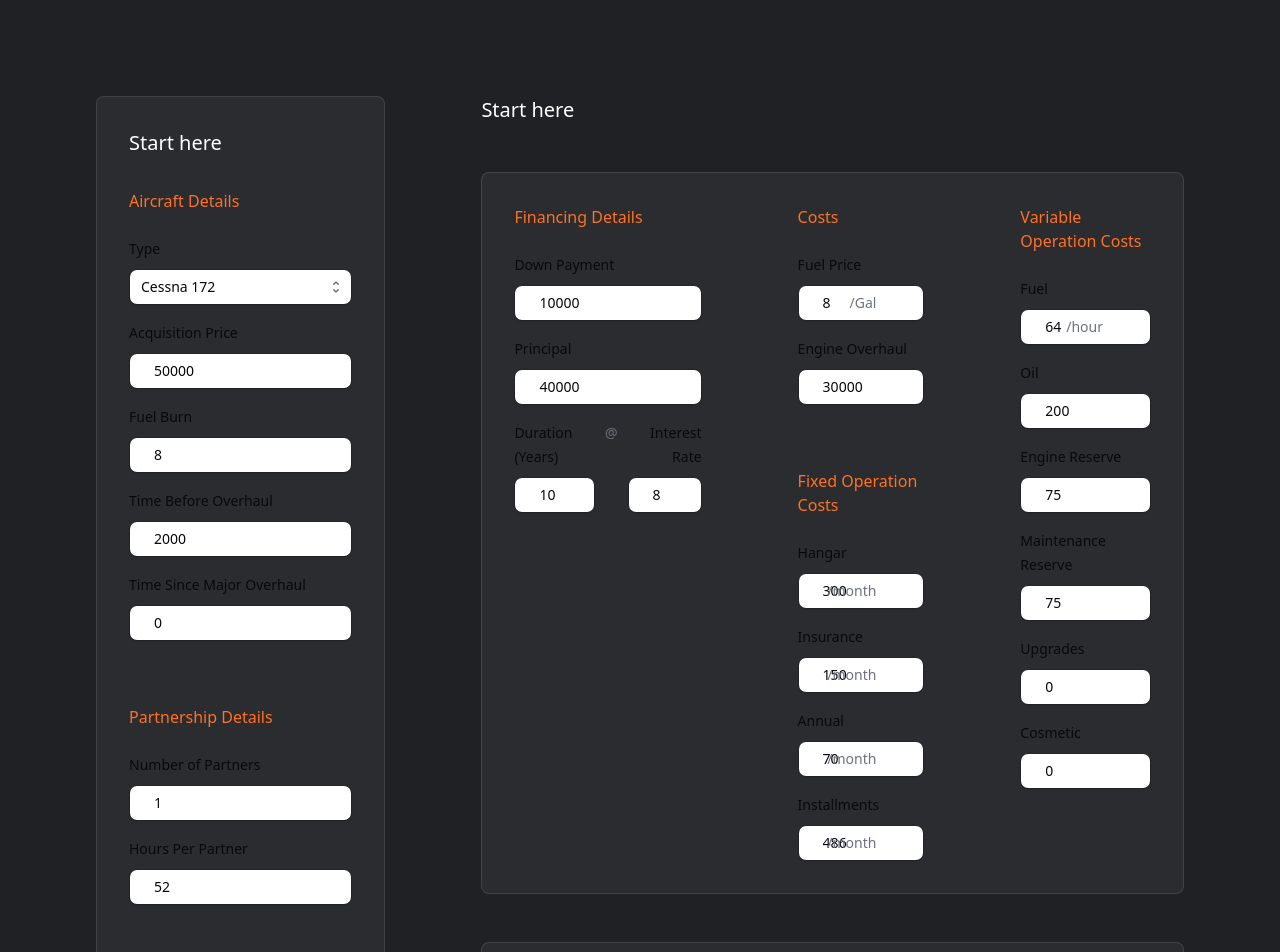
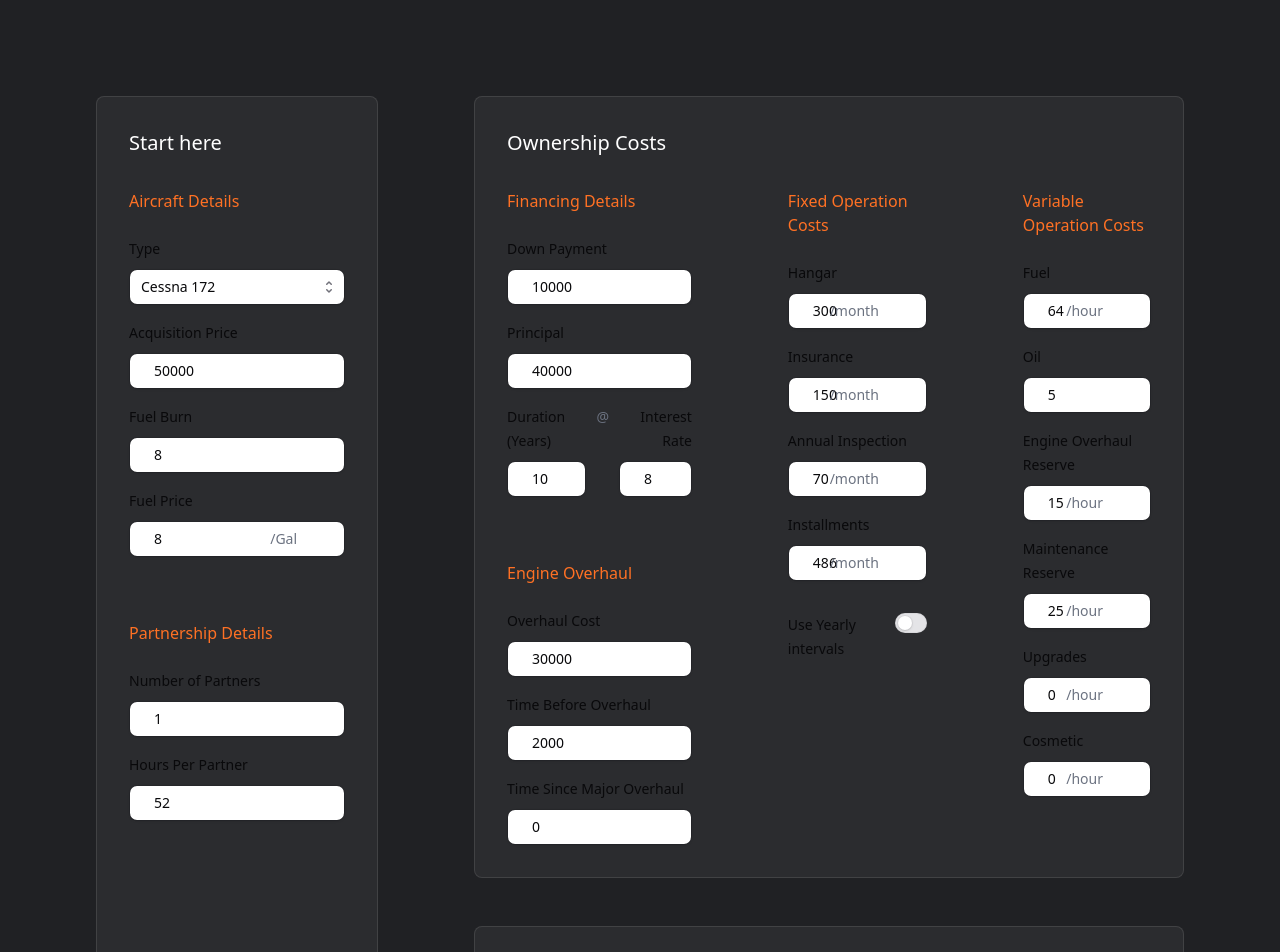
Before and after one commit to raccoonventures/rentorbuyaplane, a Next.js app: page / in a window 1280 px wide. Shown: the top 952 px of the page. Built offline with nearby package versions, Linux system fonts and the light colour scheme.

Commit message:
feat: functions, calc, layouts

```diff
--- a/components/Calculator.tsx
+++ b/components/Calculator.tsx
@@ -18,7 +18,7 @@ interface FormData {
 }
 
 import { Field as HeadlessField } from '@headlessui/react';
-import { useEffect, useState } from 'react';
+import { useEffect, useMemo, useState } from 'react';
 
 import {
 	Alert,
@@ -27,7 +27,7 @@ import {
 	AlertTitle,
 } from '@/catalyst/alert';
 import { Button } from '@/catalyst/button';
-import { Label } from '@/catalyst/fieldset';
+import { ErrorMessage, Label } from '@/catalyst/fieldset';
 import { Input } from '@/catalyst/input';
 import { Select } from '@/catalyst/select';
 
@@ -75,10 +75,10 @@ export function Calculator({
 				},
 				variable: {
 					fuel: 64,
-					oil: 200,
+					oil: 5,
 					reserve: {
-						engine: 75,
-						maintenance: 75,
+						engine: 15,
+						maintenance: 25,
 					},
 					upgrades: 0,
 					cosmetic: 0,
@@ -105,10 +105,52 @@ export function Calculator({
 		}));
 	};
 
+	const handleIsWetSwitchChange = (checked: boolean) => {
+		setFormData((prevData) => ({
+			...prevData,
+			costs: {
+				...prevData.costs,
+				rental: {
+					...prevData?.costs?.rental,
+					isWet: checked,
+				},
+			},
+		}));
+	};
+
+	const handleFixedCostsYearlySwitchChange = (checked: boolean) => {
+		setFormData((prevData) => {
+			const hangar = prevData?.costs?.operation?.fixed?.hangar ?? 0;
+			const insurance = prevData?.costs?.operation?.fixed?.insurance ?? 0;
+			const annual = prevData?.costs?.operation?.fixed?.annual ?? 0;
+			const financing = prevData?.costs?.operation?.fixed?.financing ?? 0;
+
+			return {
+				...prevData,
+				costs: {
+					...prevData.costs,
+					operation: {
+						...prevData?.costs?.operation,
+						fixed: {
+							...prevData?.costs?.operation?.fixed,
+							hangar: checked ? hangar * 12 : hangar / 12,
+							insurance: checked ? insurance * 12 : insurance / 12,
+							annual: checked ? annual * 12 : annual / 12,
+							financing: checked ? financing * 12 : financing / 12,
+						},
+					},
+				},
+				settings: {
+					...prevData.settings,
+					fixedCostsYearly: checked,
+				},
+			};
+		});
+	};
 	const handleChange = (e: React.ChangeEvent<HTMLInputElement>) => {
 		const { name, value } = e.target;
 		const keys = name.split('.');
-
+		// Updaten FormData
 		setFormData((prevData) => {
 			// A recursive function to handle deep updates
 			const updateNestedData = (
@@ -165,7 +207,7 @@ export function Calculator({
 				: acquisitionPrice * 0.2;
 			const calculatedPrincipal = acquisitionPrice - downPayment;
 			const principal = calculatedPrincipal > 0 ? calculatedPrincipal : 0;
-			const installments =
+			const installments: number =
 				interestRate && durationYears
 					? Financials.calculateMonthlyPayment(
 							principal,
@@ -193,14 +235,57 @@ export function Calculator({
 				},
 			}));
 		}
+
+		// Logic for calculating Engine Overhaul Reserve
+		const overhaulCost = formData.factors?.engineOverhaul ?? 0;
+		const tbo = formData?.aircraft?.tbo ?? 0;
+		const tsmoh = formData?.aircraft?.tsmoh ?? 0;
+		const timeToNextOverhaul = tbo - tsmoh;
+
+		if (timeToNextOverhaul > 0) {
+			const engineOverhaulReserve = overhaulCost / timeToNextOverhaul;
+			setFormData((prevData) => ({
+				...prevData,
+				costs: {
+					...prevData.costs,
+					operation: {
+						...prevData?.costs?.operation,
+						variable: {
+							...prevData?.costs?.operation?.variable,
+							reserve: {
+								...prevData?.costs?.operation?.variable?.reserve,
+								engine: Math.ceil(engineOverhaulReserve),
+							},
+						},
+					},
+				},
+			}));
+		}
 	}, [
-		formData.aircraft?.fuelBurn, // Specific dependency
-		formData.factors?.fuelPrice, // Specific dependency
-		formData.costs?.acquisition?.price, // Specific dependency
-		formData.costs?.acquisition?.durationYears, // Specific dependency
-		formData.costs?.acquisition?.interestRate, // Specific dependency
-		formData.costs?.acquisition?.downPayment, // Specific dependency
+		formData.aircraft?.fuelBurn,
+		formData.aircraft?.tbo,
+		formData.aircraft?.tsmoh,
+		formData.factors?.engineOverhaul,
+		formData.factors?.fuelPrice,
+		formData.costs?.acquisition?.price,
+		formData.costs?.acquisition?.durationYears,
+		formData.costs?.acquisition?.interestRate,
+		formData.costs?.acquisition?.downPayment,
 	]);
+
+	const validationErrors = useMemo(() => {
+		const errors = {
+			tsmoh: false,
+		};
+		const tsmoh = formData?.aircraft?.tsmoh ?? 0;
+		const tbo = formData?.aircraft?.tbo ?? 0;
+
+		errors.tsmoh = tsmoh >= tbo;
+
+		// ... include any other validation logic here
+
+		return errors;
+	}, [formData?.aircraft?.tsmoh, formData?.aircraft?.tbo]);
 
 	const handleSubmit = async (e: any) => {
 		e.preventDefault();
@@ -285,32 +370,20 @@ export function Calculator({
 									</HeadlessField>
 
 									<HeadlessField className="grid grid-flow-row gap-2">
-										<Label>Time Before Overhaul</Label>
+										<Label>Fuel Price</Label>
 										<div className="relative">
-											<div className="pointer-events-none absolute inset-y-0 right-0 flex items-center pr-12">
-												<span className="text-gray-500 sm:text-sm">Hours</span>
+											<div className="pointer-events-none absolute inset-y-0 left-0 flex items-center pl-3">
+												<span className="text-gray-500 sm:text-sm">$</span>
 											</div>
 											<Input
 												type="number"
-												name="aircraft.tbo"
+												name="factors.fuelPrice"
 												onChange={handleChange}
-												defaultValue={formData?.aircraft?.tbo}
+												defaultValue={formData?.factors?.fuelPrice}
 											/>
+											<div className="pointer-events-none absolute inset-y-0 right-0 flex items-center pr-12">
+												<span className="text-gray-500 sm:text-sm">/Gal</span>
 											</div>
-									</HeadlessField>
-
-									<HeadlessField className="grid grid-flow-row gap-2">
-										<Label>Time Since Major Overhaul</Label>
-										<div className="relative">
-											<div className="pointer-events-none absolute inset-y-0 right-0 flex items-center pr-12">
-												<span className="text-gray-500 sm:text-sm">Hours</span>
-											</div>
-											<Input
-												type="number"
-												name="aircraft.tsmoh"
-												onChange={handleChange}
-												defaultValue={formData?.aircraft?.tsmoh}
-											/>
 										</div>
 									</HeadlessField>
 								</div>
@@ -357,9 +430,11 @@ export function Calculator({
 
 					{/* RIGHT */}
 					<div className="grid grid-flow-row gap-12">
-						<h1 className="text-xl text-white">Start here</h1>
 						{/* OWNERSHIP COSTS */}
-						<div className="grid grid-flow-col items-start gap-24 rounded-lg border border-white/10 bg-white/5 p-8 hover:border-white/20">
+						<div className="grid grid-flow-row items-start gap-8  rounded-lg border border-white/10 bg-white/5 p-8 hover:border-white/20">
+							<h1 className="text-xl text-white">Ownership Costs</h1>
+							<div className="grid grid-flow-col content-start  items-start gap-24">
+								<div className="grid grid-flow-row gap-16">
 									{/* Financing Details */}
 									<div className="grid grid-flow-row gap-6">
 										<h2 className="text-[#FF7124]">Financing Details</h2>
@@ -408,13 +483,17 @@ export function Calculator({
 													/>
 												</HeadlessField>
 
-										<span className="px-0.5 text-gray-500 sm:text-sm">@</span>
+												<span className="px-0.5 text-gray-500 sm:text-sm">
+													@
+												</span>
 
 												<HeadlessField className="grid grid-flow-row gap-2">
 													<Label className="text-right">Interest Rate</Label>
 													<div className="relative">
 														<div className="pointer-events-none absolute inset-y-0 right-0 flex items-center pr-10">
-													<span className="text-gray-500 sm:text-sm">%</span>
+															<span className="text-gray-500 sm:text-sm">
+																%
+															</span>
 														</div>
 														<Input
 															type="number"
@@ -430,31 +509,12 @@ export function Calculator({
 											</div>
 										</div>
 									</div>
-							<div className="grid grid-flow-row gap-16">
-								{/* Costs */}
+									{/* Overhaul */}
 									<div className="grid grid-flow-row gap-6">
-									<h2 className="text-[#FF7124]">Costs</h2>
+										<h2 className="text-[#FF7124]">Engine Overhaul</h2>
 										<div className="grid grid-flow-row gap-4">
 											<HeadlessField className="grid grid-flow-row gap-2">
-											<Label>Fuel Price</Label>
-											<div className="relative">
-												<div className="pointer-events-none absolute inset-y-0 left-0 flex items-center pl-3">
-													<span className="text-gray-500 sm:text-sm">$</span>
-												</div>
-												<Input
-													type="number"
-													name="factors.fuelPrice"
-													onChange={handleChange}
-													defaultValue={formData?.factors?.fuelPrice}
-												/>
-												<div className="pointer-events-none absolute inset-y-0 right-0 flex items-center pr-12">
-													<span className="text-gray-500 sm:text-sm">/Gal</span>
-												</div>
-											</div>
-										</HeadlessField>
-
-										<HeadlessField className="grid grid-flow-row gap-2">
-											<Label>Engine Overhaul</Label>
+												<Label>Overhaul Cost</Label>
 												<div className="relative">
 													<div className="pointer-events-none absolute inset-y-0 left-0 flex items-center pl-3">
 														<span className="text-gray-500 sm:text-sm">$</span>
@@ -467,9 +527,50 @@ export function Calculator({
 													/>
 												</div>
 											</HeadlessField>
+
+											<HeadlessField className="grid grid-flow-row gap-2">
+												<Label>Time Before Overhaul</Label>
+												<div className="relative">
+													<div className="pointer-events-none absolute inset-y-0 right-0 flex items-center pr-12">
+														<span className="text-gray-500 sm:text-sm">
+															Hours
+														</span>
+													</div>
+													<Input
+														type="number"
+														name="aircraft.tbo"
+														onChange={handleChange}
+														defaultValue={formData?.aircraft?.tbo}
+													/>
+												</div>
+											</HeadlessField>
+
+											<HeadlessField className="grid grid-flow-row gap-2">
+												<Label>Time Since Major Overhaul</Label>
+												<div className="relative">
+													<div className="pointer-events-none absolute inset-y-0 right-0 flex items-center pr-12">
+														<span className="text-gray-500 sm:text-sm">
+															Hours
+														</span>
+													</div>
+													<Input
+														type="number"
+														name="aircraft.tsmoh"
+														onChange={handleChange}
+														defaultValue={formData?.aircraft?.tsmoh}
+														invalid={validationErrors?.tsmoh}
+													/>
+												</div>
+												{validationErrors.tsmoh && (
+													<ErrorMessage>
+														TSMOH cannot be greater than TBO
+													</ErrorMessage>
+												)}
+											</HeadlessField>
 										</div>
 									</div>
-
+								</div>
+								<div className="grid grid-flow-row gap-16">
 									{/* Fixed Operation Costs */}
 									<div className="grid grid-flow-row gap-6">
 										<h2 className="text-[#FF7124]">Fixed Operation Costs</h2>
@@ -487,10 +588,13 @@ export function Calculator({
 														defaultValue={
 															formData?.costs?.operation?.fixed?.hangar
 														}
+														value={formData?.costs?.operation?.fixed?.hangar}
 													/>
 													<div className="pointer-events-none absolute inset-y-0 right-0 flex items-center pr-12">
 														<span className="text-gray-500 sm:text-sm">
-														/month
+															{formData?.settings?.fixedCostsYearly
+																? '/year'
+																: '/month'}
 														</span>
 													</div>
 												</div>
@@ -509,17 +613,20 @@ export function Calculator({
 														defaultValue={
 															formData?.costs?.operation?.fixed?.insurance
 														}
+														value={formData?.costs?.operation?.fixed?.insurance}
 													/>
 													<div className="pointer-events-none absolute inset-y-0 right-0 flex items-center pr-12">
 														<span className="text-gray-500 sm:text-sm">
-														/month
+															{formData?.settings?.fixedCostsYearly
+																? '/year'
+																: '/month'}
 														</span>
 													</div>
 												</div>
 											</HeadlessField>
 
 											<HeadlessField className="grid grid-flow-row gap-2">
-											<Label>Annual</Label>
+												<Label>Annual Inspection</Label>
 												<div className="relative">
 													<div className="pointer-events-none absolute inset-y-0 left-0 flex items-center pl-3">
 														<span className="text-gray-500 sm:text-sm">$</span>
@@ -531,10 +638,13 @@ export function Calculator({
 														defaultValue={
 															formData?.costs?.operation?.fixed?.annual
 														}
+														value={formData?.costs?.operation?.fixed?.annual}
 													/>
 													<div className="pointer-events-none absolute inset-y-0 right-0 flex items-center pr-12">
 														<span className="text-gray-500 sm:text-sm">
-														/month
+															{formData?.settings?.fixedCostsYearly
+																? '/year'
+																: '/month'}
 														</span>
 													</div>
 												</div>
@@ -554,10 +664,20 @@ export function Calculator({
 													/>
 													<div className="pointer-events-none absolute inset-y-0 right-0 flex items-center pr-12">
 														<span className="text-gray-500 sm:text-sm">
-														/month
+															{formData?.settings?.fixedCostsYearly
+																? '/year'
+																: '/month'}
 														</span>
 													</div>
 												</div>
+											</HeadlessField>
+
+											<HeadlessField className="mt-4 grid grid-flow-col justify-between gap-2">
+												<Label>Use Yearly intervals</Label>
+												<Switch
+													name="settings.fixedCostsYearly"
+													onChange={handleFixedCostsYearlySwitchChange}
+												/>
 											</HeadlessField>
 										</div>
 									</div>
@@ -580,7 +700,9 @@ export function Calculator({
 													onChange={handleChange}
 												/>
 												<div className="pointer-events-none absolute inset-y-0 right-0 flex items-center pr-12">
-												<span className="text-gray-500 sm:text-sm">/hour</span>
+													<span className="text-gray-500 sm:text-sm">
+														/hour
+													</span>
 												</div>
 											</div>
 										</HeadlessField>
@@ -595,13 +717,15 @@ export function Calculator({
 													type="number"
 													name="costs.operation.variable.oil"
 													onChange={handleChange}
-												defaultValue={formData?.costs?.operation?.variable?.oil}
+													defaultValue={
+														formData?.costs?.operation?.variable?.oil
+													}
 												/>
 											</div>
 										</HeadlessField>
 
 										<HeadlessField className="grid grid-flow-row gap-2">
-										<Label>Engine Reserve</Label>
+											<Label>Engine Overhaul Reserve</Label>
 											<div className="relative">
 												<div className="pointer-events-none absolute inset-y-0 left-0 flex items-center pl-3">
 													<span className="text-gray-500 sm:text-sm">$</span>
@@ -611,9 +735,15 @@ export function Calculator({
 													name="costs.operation.variable.reserve.engine"
 													onChange={handleChange}
 													defaultValue={
-													formData?.costs?.operation?.variable?.reserve?.engine
+														formData?.costs?.operation?.variable?.reserve
+															?.engine
 													}
 												/>
+												<div className="pointer-events-none absolute inset-y-0 right-0 flex items-center pr-12">
+													<span className="text-gray-500 sm:text-sm">
+														/hour
+													</span>
+												</div>
 											</div>
 										</HeadlessField>
 
@@ -632,6 +762,11 @@ export function Calculator({
 															?.maintenance
 													}
 												/>
+												<div className="pointer-events-none absolute inset-y-0 right-0 flex items-center pr-12">
+													<span className="text-gray-500 sm:text-sm">
+														/hour
+													</span>
+												</div>
 											</div>
 										</HeadlessField>
 
@@ -649,6 +784,11 @@ export function Calculator({
 														formData?.costs?.operation?.variable?.upgrades
 													}
 												/>
+												<div className="pointer-events-none absolute inset-y-0 right-0 flex items-center pr-12">
+													<span className="text-gray-500 sm:text-sm">
+														/hour
+													</span>
+												</div>
 											</div>
 										</HeadlessField>
 
@@ -666,16 +806,22 @@ export function Calculator({
 														formData?.costs?.operation?.variable?.cosmetic
 													}
 												/>
+												<div className="pointer-events-none absolute inset-y-0 right-0 flex items-center pr-12">
+													<span className="text-gray-500 sm:text-sm">
+														/hour
+													</span>
+												</div>
 											</div>
 										</HeadlessField>
+									</div>
 								</div>
 							</div>
 						</div>
 
 						{/* RENTAL COSTS */}
 						<div className="rounded-lg border border-white/10 bg-white/5 p-8 hover:border-white/20">
-							<div className="grid grid-flow-row gap-6">
-								<h2 className="text-[#FF7124]">Rental Details</h2>
+							<div className="grid grid-flow-row gap-8">
+								<h1 className="text-xl text-white">Rental Costs</h1>
 								<div className="grid grid-flow-row gap-4">
 									<HeadlessField className="grid grid-flow-row gap-2">
 										<Label>Hourly Rate</Label>
@@ -697,7 +843,11 @@ export function Calculator({
 
 									<HeadlessField className="grid grid-flow-col justify-between gap-2">
 										<Label>Is fuel included?</Label>
-										<Switch name="costs.rental.isWet" defaultChecked />
+										<Switch
+											name="costs.rental.isWet"
+											defaultChecked
+											onChange={handleIsWetSwitchChange}
+										/>
 									</HeadlessField>
 								</div>
 							</div>
--- a/types.tsx
+++ b/types.tsx
@@ -54,6 +54,10 @@ export interface PartnerData {
 	hoursPerPartner?: number;
 }
 
+export interface SettingsData {
+	fixedCostsYearly?: boolean;
+}
+
 export interface DetailedFormData {
 	aircraft?: AircraftData;
 	factors?: FactorData;
@@ -63,4 +67,5 @@ export interface DetailedFormData {
 		operation?: OperationData;
 	};
 	partners?: PartnerData;
+	settings?: SettingsData;
 }
```
Lines whose indentation alone changed are shown as unchanged.
